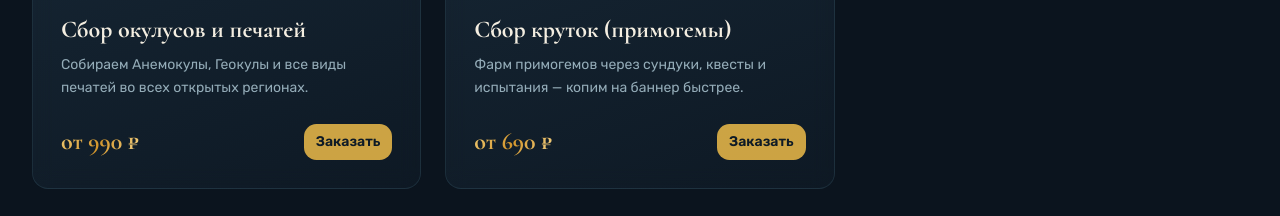
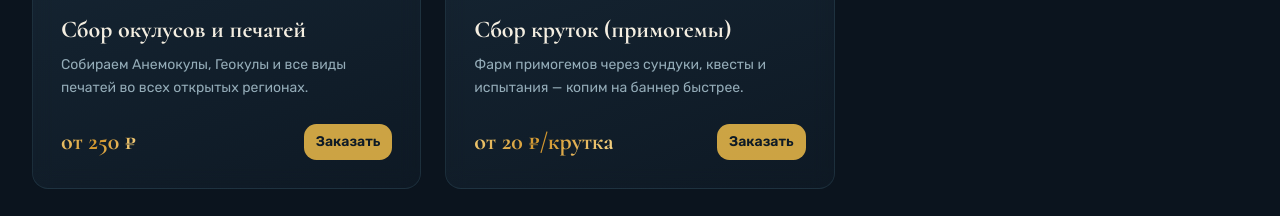
Before and after one commit to pr-poehali-dev/genshin-game-site, a React (Vite) app: page / in a window 1280 px wide. Shown: the part 1480-1696 px from the top of the page. Built offline with nearby package versions, Linux system fonts and the light colour scheme.

Commit message:
feat: добавить цены на сборы

```diff
--- a/src/pages/Index.tsx
+++ b/src/pages/Index.tsx
@@ -32,14 +32,14 @@ const services = [
     element: 'Гео',
     title: 'Сбор окулусов и печатей',
     desc: 'Собираем Анемокулы, Геокулы и все виды печатей во всех открытых регионах.',
-    price: 'от 990 ₽',
+    price: 'от 250 ₽',
   },
   {
     icon: 'Gem',
     element: 'Электро',
     title: 'Сбор круток (примогемы)',
     desc: 'Фарм примогемов через сундуки, квесты и испытания — копим на баннер быстрее.',
-    price: 'от 690 ₽',
+    price: 'от 20 ₽/крутка',
   },
 ];
 
```
